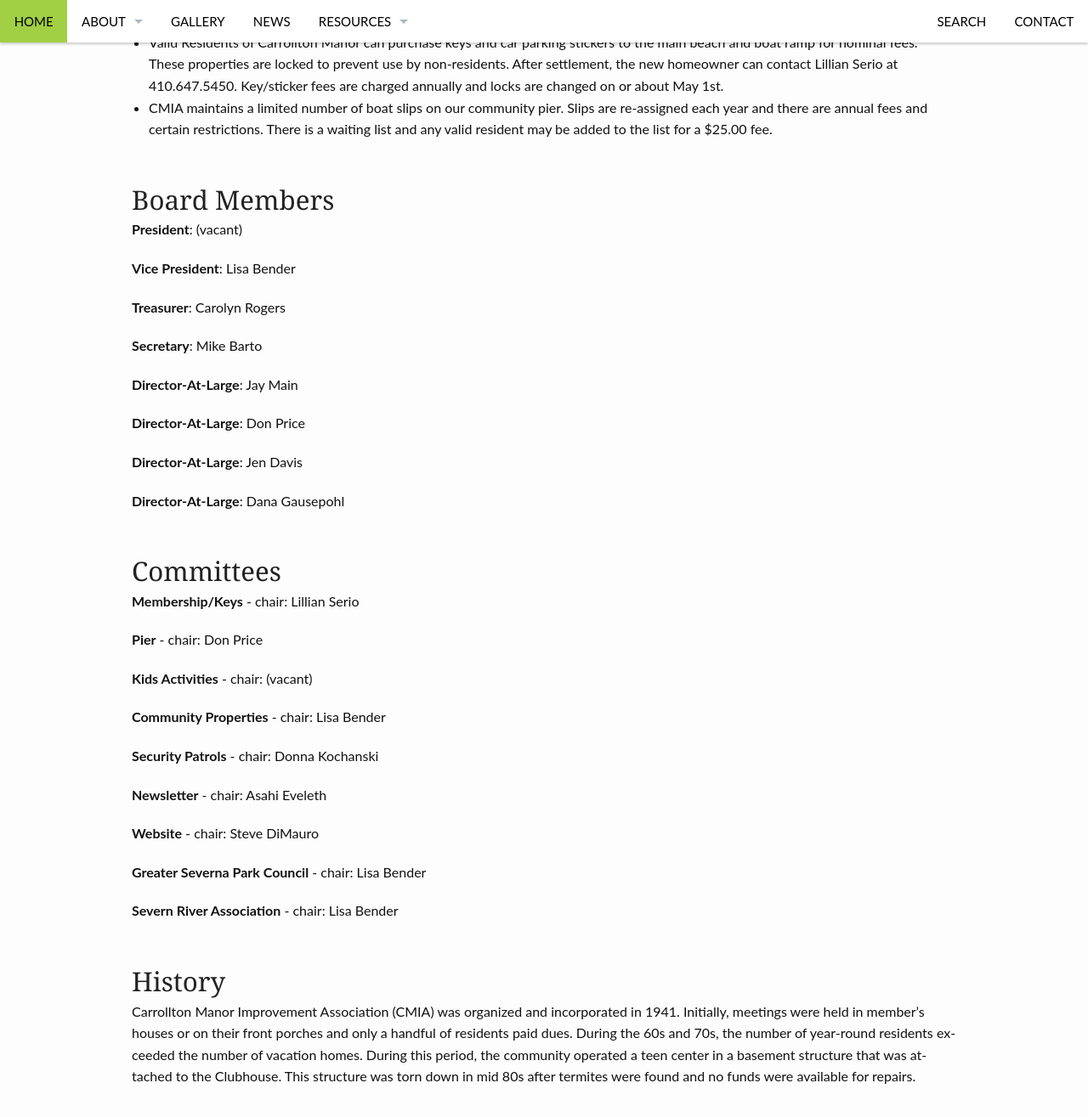
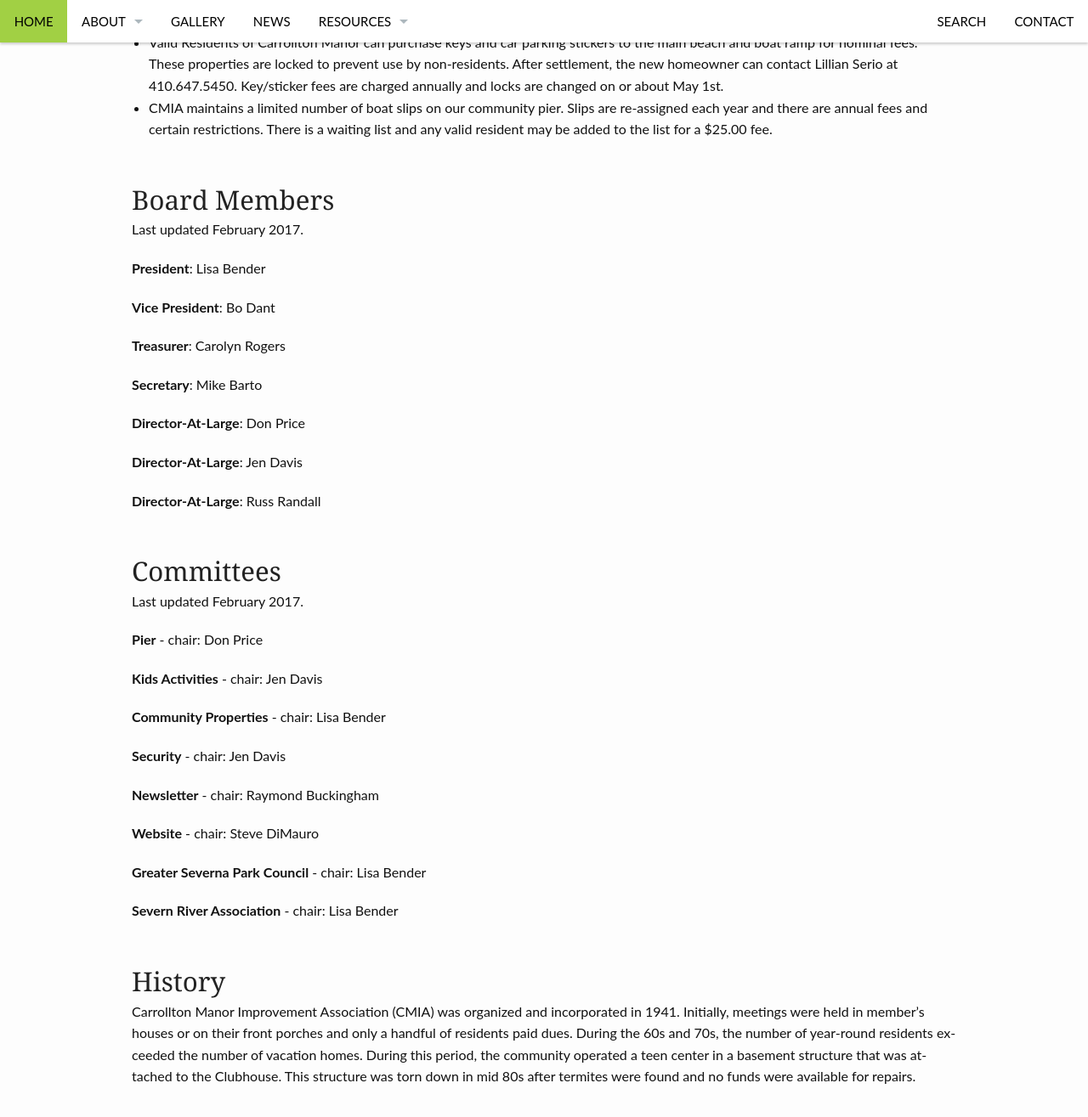
Before and after one commit to carrolltonmanor/carrolltonmanor.github.io, a Jekyll site: the page built from pages/cmia.md, in a window 1280 px wide and 1400 px high, scrolled down 753 px. Shown: the top 1315 px of the window at 85% size. Built offline with Jekyll 4.4.1, drawn with Linux system fonts in a browser that asks for light colours.

Commit message:
Made updates to contacts, as per Lisa.

```diff
--- a/_data/board_roles.yml
+++ b/_data/board_roles.yml
@@ -1,7 +1,7 @@
-- id:  vacant
+- id:  lbender
   title:  President
 
-- id: lbender
+- id: bdant
   title:  Vice President
 
 - id:  crogers
@@ -10,14 +10,11 @@
 - id:  mbarto
   title:  Secretary
 
-- id: jmain
-  title:  Director-At-Large
-
 - id:  dprice
   title:  Director-At-Large
 
 - id:  jdavis
   title:  Director-At-Large
 
-- id:  dgausepohl
+- id:  rrandall
   title:  Director-At-Large
--- a/_data/committees.yml
+++ b/_data/committees.yml
@@ -1,19 +1,16 @@
-- chair:  lserio
-  title:  Membership/Keys
-
 - chair:  dprice
   title:  Pier
 
-- chair:  vacant-kids
+- chair:  jdavis
   title:  Kids Activities
 
 - chair:  lbender
   title:  Community Properties
 
-- chair:  dkochanski
-  title: Security Patrols
+- chair:  jdavis
+  title:  Security
 
-- chair:  aeveleth
+- chair:  rbuckingham
   title:  Newsletter
 
 - chair:  sdimauro
--- a/_data/people.yml
+++ b/_data/people.yml
@@ -53,19 +53,19 @@ webmaster:
   phone:  UNKNOWN
   email:  carrolltonmanorweb@gmail.com
 
-jmain:
-  name:  Jay Main
-  phone:  508.410.2070
-  email:  UNKNOWN
-
 crogers:
   name:  Carolyn Rogers
   phone:  410.699.5039
   email:  UNKNOWN
 
-dgausepohl:
-  name:  Dana Gausepohl
-  phone:  202.617.6373
+rrandall:
+  name:  Russ Randall
+  phone:  UNKNOWN
+  email:  UNKNOWN
+
+rbuckingham:
+  name:  Raymond Buckingham
+  phone:  UNKNOWN
   email:  UNKNOWN
 
 vacant:
--- a/pages/cmia.md
+++ b/pages/cmia.md
@@ -21,12 +21,16 @@ The following is a general summary of information about the Carrollton Manor Imp
 
 
 ## Board Members
+Last updated February 2017.
+
 {% for person in site.data.board_roles %}
 **{{ person.title }}**:  {{ site.data.people | map: person.id | map: 'name'}}
 {% endfor %}
 
 
 ## Committees
+Last updated February 2017.
+
 {% for committee in site.data.committees %}
 **{{ committee.title }}** - chair:  {{ site.data.people | map: committee.chair | map: 'name' }}
 {% endfor %}
```
